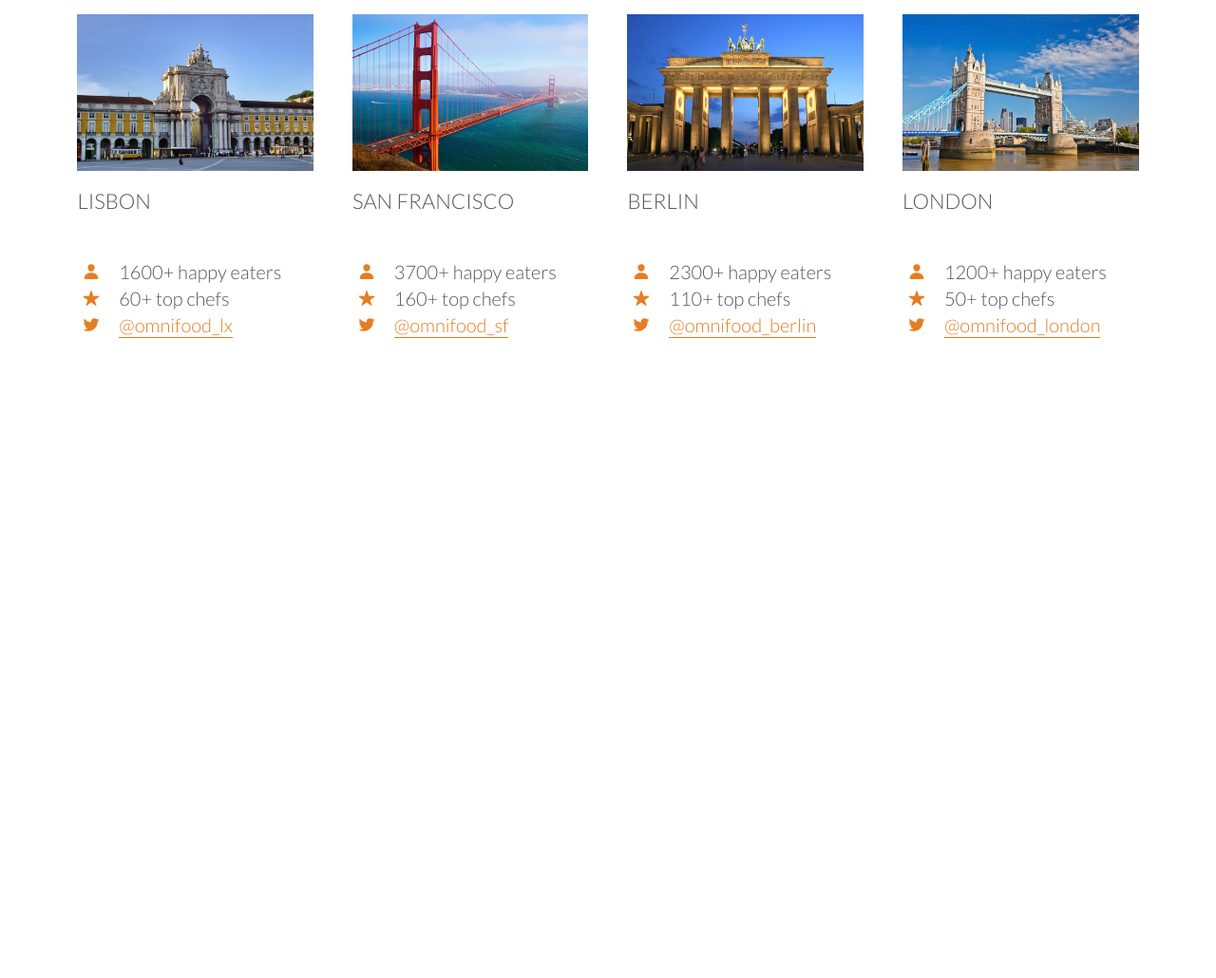
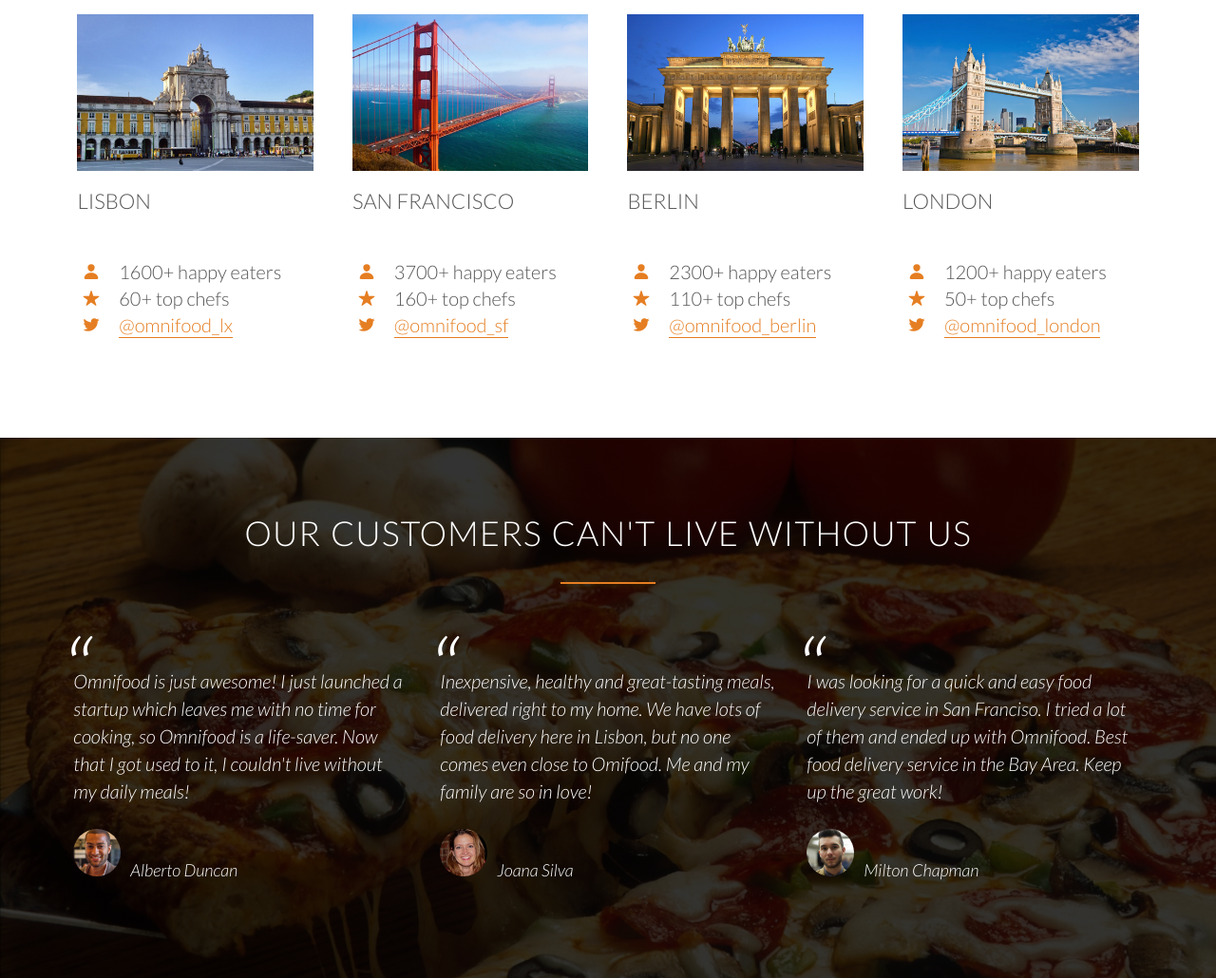
Before and after one commit to Maan17/omni-food, a plain HTML site: page index.html in a window 1280 px wide. Shown: the part 2974-4004 px from the top of the page at 95% size. Before the commit the page ends 3435 px from the top, so only its background shows below. Drawn offline with nearby package versions, Linux system fonts and the light colour scheme.

Commit message:
Testimonial Section

```diff
--- a/Resources/css/style.css
+++ b/Resources/css/style.css
@@ -188,6 +188,7 @@ header{
     background-size: cover;
     background-position: center;
     height: 100vh;
+    background-attachment: fixed;
 }
 
 .hero-text-box{
@@ -349,3 +350,43 @@ header{
 .city-feature{
     margin-bottom: 5px;
 }
+
+/* ---------------------------------------- */
+/*  TESTIMONIALS */
+/* ---------------------------------------- */
+
+.section-testimonials{
+    background-image: linear-gradient(rgba(0, 0, 0, 0.8),rgba(0, 0, 0, 0.8)), url(img/back-customers.jpg);
+    background-size: cover;
+    color: #fff;
+    background-attachment: fixed;
+}
+
+blockquote{
+    padding: 2%;
+    font-style: italic;
+    line-height: 145%;
+    position: relative;
+    margin-top: 40px;
+}
+
+cite{
+    font-size: 90%;
+    margin-top: 25px;
+    display: block;
+}
+
+blockquote:before{
+    content: "\201C";
+    font-size: 500%;
+    display: block;
+    position: absolute;
+    top: -5px;
+    left: -5px;
+}
+
+cite img{
+    height: 50px;
+    border-radius: 50%;
+    margin-right: 10px  ;
+}
--- a/index.html
+++ b/index.html
@@ -217,5 +217,37 @@
             </div>
         </div>
     </section>
+    <section class="section-testimonials">
+        <div class="row">
+            <h2>Our customers can't live without us</h2>
+        </div>
+        <div class="row">
+            <div class="col span-1-of-3">
+                <blockquote>
+                    Omnifood is just awesome!
+                    I just launched a startup which leaves me with no time for cooking,
+                    so Omnifood is a life-saver. Now that I got used to it,
+                    I couldn't live without my daily meals!
+                    <cite><img src="Resources/img/customer-1.jpg">Alberto Duncan</cite>
+                </blockquote>
+            </div>
+            <div class="col span-1-of-3">
+                <blockquote>
+                    Inexpensive, healthy and great-tasting meals, delivered right to my home.
+                    We have lots of food delivery here in Lisbon, but no one comes even close to Omifood.
+                    Me and my family are so in love!
+                    <cite><img src="Resources/img/customer-2.jpg">Joana Silva</cite>
+                </blockquote>
+            </div>
+            <div class="col span-1-of-3">
+                <blockquote>
+                    I was looking for a quick and easy food delivery service in San Franciso.
+                    I tried a lot of them and ended up with Omnifood.
+                    Best food delivery service in the Bay Area. Keep up the great work!
+                    <cite><img src="Resources/img/customer-3.jpg">Milton Chapman</cite>
+                </blockquote>
+            </div>
+        </div>
+    </section>
 </body>
 </html>
```
Also changed, not shown: Resources/css/img/back-customers.jpg (renamed from Resources/img/back-customers.jpg).
